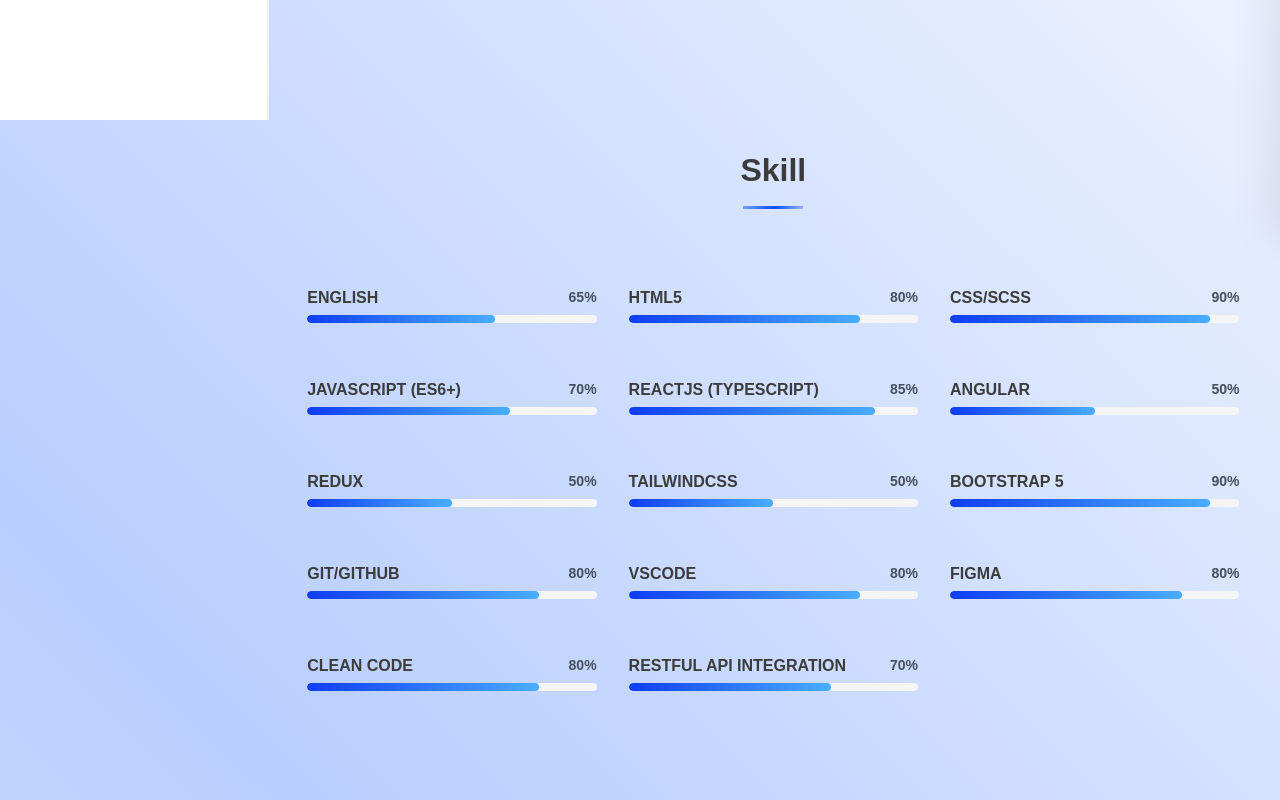
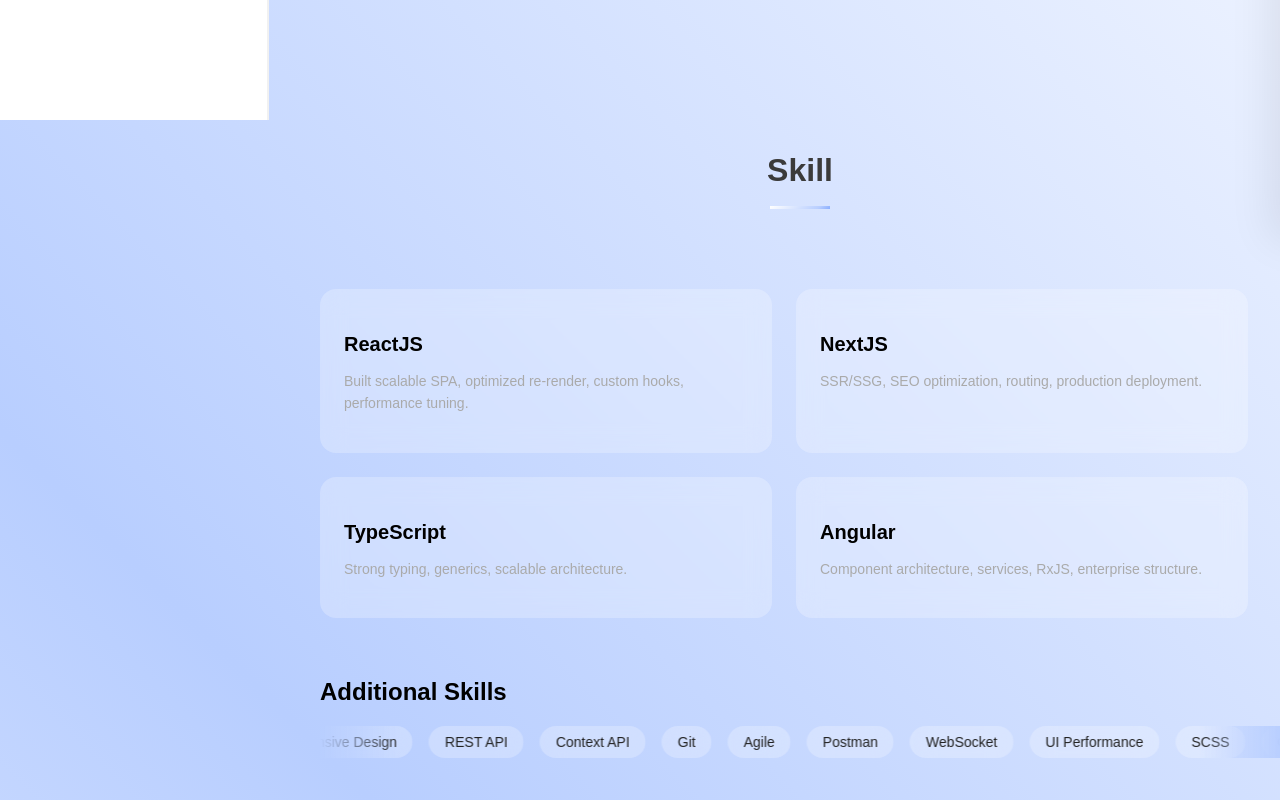
Before and after one commit to Quynhnhu2003/Quynhnhu-s-portfolio, a React (Vite) app: page / in a window 1280 px wide. Shown: the part 680-1480 px from the top of the page. Built offline with nearby package versions, Linux system fonts and the light colour scheme.

Commit message:
[~] updating skills version 2

```diff
--- a/src/Layout.tsx
+++ b/src/Layout.tsx
@@ -7,12 +7,12 @@
 // ** Component import
 import About from "./pages/About/About";
 import Resume from "./pages/Resume/Resume";
-import Skill from "./pages/Skill/Skill";
 import ToastifyProvider from "./components/Toast";
 import NavbarV2 from "./components/nav-v2/Navbar-v2";
 import WorkWithMe from "./components/WorkWithMe";
 import ProgressBar from "./pages/ProgressBar";
 import WorkExperience from "./pages/WorkExperience";
+import SkillsV2 from "./pages/SkillsV2/Skill";
 
 function Layout() {
   return (
@@ -36,7 +36,7 @@
       <div className={styles.layoutBody}>
         <ProgressBar />
         <About />
-        <Skill />
+        <SkillsV2 />
         <WorkExperience />
         <Resume />
       </div>
--- /dev/null
+++ b/src/pages/SkillsV2/Skill.tsx
@@ -0,0 +1,72 @@
+// ** Styles Import
+import styles from "./index.module.scss";
+
+// ** Components Import
+import CoreSkills from "./components/CoreSkills";
+import SupportSkill from "./components/SupportGrid";
+
+// ** Another Import
+import { useEffect, useState } from "react";
+import { useTranslation } from "react-i18next";
+
+
+const coreSkills = [
+  {
+    name: "ReactJS",
+    summary: "Built scalable SPA, optimized re-render, custom hooks, performance tuning.",
+  },
+  {
+    name: "NextJS",
+    summary: "SSR/SSG, SEO optimization, routing, production deployment.",
+  },
+  {
+    name: "TypeScript",
+    summary: "Strong typing, generics, scalable architecture.",
+  },
+  {
+    name: "Angular",
+    summary: "Component architecture, services, RxJS, enterprise structure.",
+  },
+];
+
+const supportingSkills = [
+  "SCSS",
+  "CSS Modules",
+  "Responsive Design",
+  "REST API",
+  "Context API",
+  "Git",
+  "Agile",
+  "Postman",
+  "WebSocket",
+  "UI Performance",
+];
+
+function SkillsV2() {
+  // ** State
+  const [mounted, setMounted] = useState<boolean>(false);
+
+  // ** Hook
+  const { t } = useTranslation();
+
+  // ** useEffect
+  useEffect(() => {
+    setMounted(true);
+  }, []);
+
+  return (
+    <section className={styles.skillsSection} id="skill">
+    <div className={styles.skillsSection__header}>
+        <p>{t("skill.title")}</p>
+      </div>
+
+    <CoreSkills coreSkills={coreSkills} mounted={mounted} />
+
+    <h2 className={styles.title}>Additional Skills</h2>
+
+    <SupportSkill supportingSkills={supportingSkills} />
+  </section>
+  );
+}
+
+export default SkillsV2;
--- /dev/null
+++ b/src/pages/SkillsV2/components/CoreSkills/index.module.scss
@@ -0,0 +1,41 @@
+.coreGrid {
+  display: grid;
+  grid-template-columns: repeat(2, 1fr);
+  gap: 24px;
+  margin-bottom: 60px;
+  margin-right: 2rem;
+  @media (max-width: 768px) {
+    grid-template-columns: 1fr;
+  }
+  &__card {
+    padding: 24px;
+    border-radius: 16px;
+    background: rgba(255, 255, 255, 0.25);
+    backdrop-filter: blur(12px);
+    -webkit-backdrop-filter: blur(12px);
+    transition: transform 0.4s ease, box-shadow 0.4s ease, opacity 0.6s ease;
+    transform: translateY(20px);
+    opacity: 0;
+    cursor: pointer;
+    h3 {
+      font-size: 20px;
+      margin-bottom: 12px;
+    }
+
+    p {
+      font-size: 14px;
+      line-height: 1.6;
+      color: #aaa;
+    }
+
+    &:hover {
+      transform: translateY(-6px);
+      box-shadow: 0 10px 30px rgba(0, 0, 0, 0.4);
+    }
+  }
+}
+
+.show {
+  transform: translateY(0);
+  opacity: 1;
+}
--- /dev/null
+++ b/src/pages/SkillsV2/components/CoreSkills/index.tsx
@@ -0,0 +1,21 @@
+// ** Styles Import
+import styles from "./index.module.scss";
+
+function CoreSkill({coreSkills, mounted}: {coreSkills:any, mounted:boolean}) {
+  return (
+    <div className={styles.coreGrid}>
+      {coreSkills.map((skill:any, index:number) => (
+        <div
+          key={skill.name}
+          className={`${styles.coreGrid__card} ${mounted ? styles.show : ""}`}
+          style={{ transitionDelay: `${index * 120}ms` }}
+        >
+          <h3>{skill.name}</h3>
+          <p>{skill.summary}</p>
+        </div>
+      ))}
+    </div>
+  );
+}
+
+export default CoreSkill
--- /dev/null
+++ b/src/pages/SkillsV2/components/SupportGrid/index.module.scss
@@ -0,0 +1,65 @@
+.marqueeWrapper {
+  overflow: hidden;
+  width: 100%;
+  position: relative;
+}
+
+.marqueeWrapper::before,
+.marqueeWrapper::after {
+  content: "";
+  position: absolute;
+  top: 0;
+  width: 80px;
+  height: 100%;
+  z-index: 2;
+  pointer-events: none;
+}
+
+.marqueeWrapper::before {
+  left: 0;
+  background: linear-gradient(to right, #b8ceff, transparent);
+
+}
+
+.marqueeWrapper::after {
+  right: 0;
+  background: linear-gradient(to left, #b8ceff, transparent);
+}
+
+.marquee {
+  display: flex;
+  gap: 16px;
+  width: max-content;
+  animation: slide 25s linear infinite;
+
+  &:hover {
+    animation-play-state: paused;
+  }
+}
+
+@keyframes slide {
+  from {
+    transform: translateX(0);
+  }
+  to {
+    transform: translateX(-50%);
+  }
+}
+
+/* Tag styling */
+.tag {
+  padding: 8px 16px;
+  border-radius: 999px;
+  background: rgba(255, 255, 255, 0.25);
+  backdrop-filter: blur(12px);
+  -webkit-backdrop-filter: blur(12px);
+  transition: transform 0.4s ease, box-shadow 0.4s ease, opacity 0.6s ease;
+  font-size: 14px;
+  white-space: nowrap;
+  transition: all 0.3s ease;
+  color: #222;
+  &:hover {
+    background: #222;
+    transform: translateY(-3px);
+  }
+}
--- /dev/null
+++ b/src/pages/SkillsV2/components/SupportGrid/index.tsx
@@ -0,0 +1,20 @@
+// ** Styles Import
+import styles from "./index.module.scss";
+
+type SupportSkillProps = { supportingSkills: any }
+
+function SupportSkill({ supportingSkills }: SupportSkillProps) {
+  return (
+    <div className={styles.marqueeWrapper}>
+      <div className={styles.marquee}>
+        {[...supportingSkills, ...supportingSkills].map((skill, index) => (
+          <span key={index} className={styles.tag}>
+            {skill}
+          </span>
+        ))}
+      </div>
+    </div>
+  );
+}
+
+export default SupportSkill;
--- /dev/null
+++ b/src/pages/SkillsV2/index.module.scss
@@ -0,0 +1,68 @@
+@import "../../utils/styles/colors";
+
+.skillsSection {
+  overflow: hidden;
+  position: relative;
+  margin-left: auto;
+  margin-right: 0;
+  overflow-x: hidden;
+  width: 75%;
+  padding-bottom: 2%;
+  @media (max-width: 1199px) {
+    height: unset;
+    width: 85%;
+    padding-bottom: 5%;
+  }
+  @media (max-width: 767px) {
+    width: 100%;
+    padding: 0 1rem 1rem;
+    height: unset;
+    padding-bottom: 5%;
+  }
+  &__header {
+    text-align: center;
+    padding-bottom: 60px;
+    position: relative;
+    width: 100%;
+    p {
+      font-size: 32px;
+      font-weight: 700;
+      margin-bottom: 20px;
+      padding-bottom: 20px;
+      position: relative;
+      &:before {
+        content: "";
+        position: absolute;
+        display: block;
+        width: 160px;
+        height: 1px;
+        left: 0;
+        right: 0;
+        bottom: 1px;
+        margin: auto;
+      }
+      &::after {
+        content: "";
+        position: absolute;
+        display: block;
+        width: 60px;
+        height: 3px;
+        background: linear-gradient(137deg, #ffffff, #b8ceff, #004fff, #ffffff);
+        background-size: 240% 240%;
+        animation: gradient-animation 5s ease infinite;
+        left: 0;
+        right: 0;
+        bottom: 0;
+        margin: auto;
+      }
+    }
+    span {
+      display: flex;
+      justify-content: center;
+      width: 100%;
+      color: #272829;
+      line-height: 1.5rem;
+      text-align: justify;
+    }
+  }
+}
--- a/src/utils/data/navbarMenu.tsx
+++ b/src/utils/data/navbarMenu.tsx
@@ -42,12 +42,12 @@
     icon: (
       <svg
         xmlns="http://www.w3.org/2000/svg"
-        xmlns:xlink="http://www.w3.org/1999/xlink"
+        xmlnsXlink="http://www.w3.org/1999/xlink"
         fill="#000000"
         version="1.1"
         id="Layer_1"
         viewBox="0 0 32 32"
-        xml:space="preserve"
+        xmlSpace="preserve"
       >
         <path
           id="user--experience-design_1_"
```
Also changed, not shown: src/pages/Skill/Skill.tsx (+10 -3 lines).
